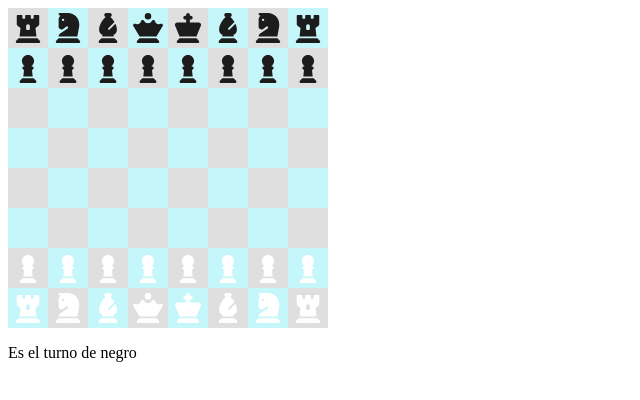
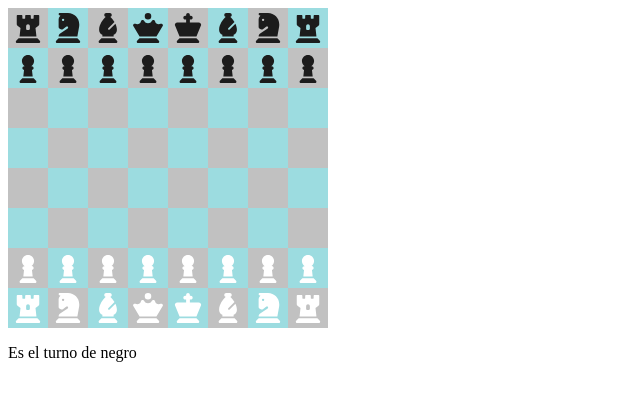
Before and after one commit to Danon04/Juego-Ajedrez, a plain HTML site: page index.html in a window 1280 px wide. Shown: the whole page, without its empty margins (0-640 px from the left). Drawn offline with Linux system fonts and the light colour scheme.

Commit message:
Cambio colores tablero.

```diff
--- a/styles.css
+++ b/styles.css
@@ -30,11 +30,11 @@ path {
 }
 
 .color1 {
-    background-color: rgb(223, 223, 223);
+    background-color: rgb(193, 193, 193);
 }
 
 .color2 {
-    background-color: rgb(197, 247, 250);
+    background-color: rgb(156, 220, 224);
 }
 
 .negro {
```
